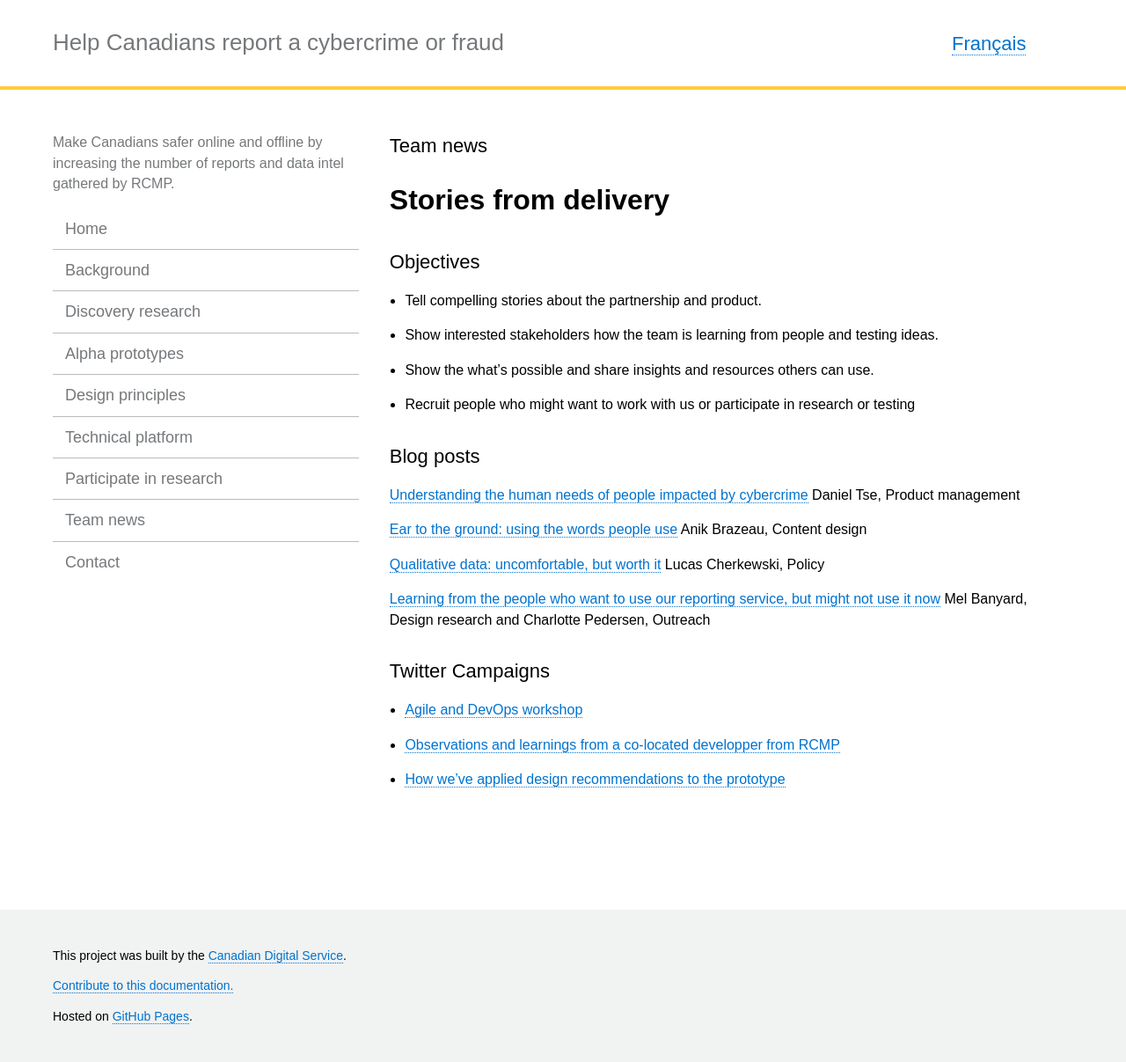
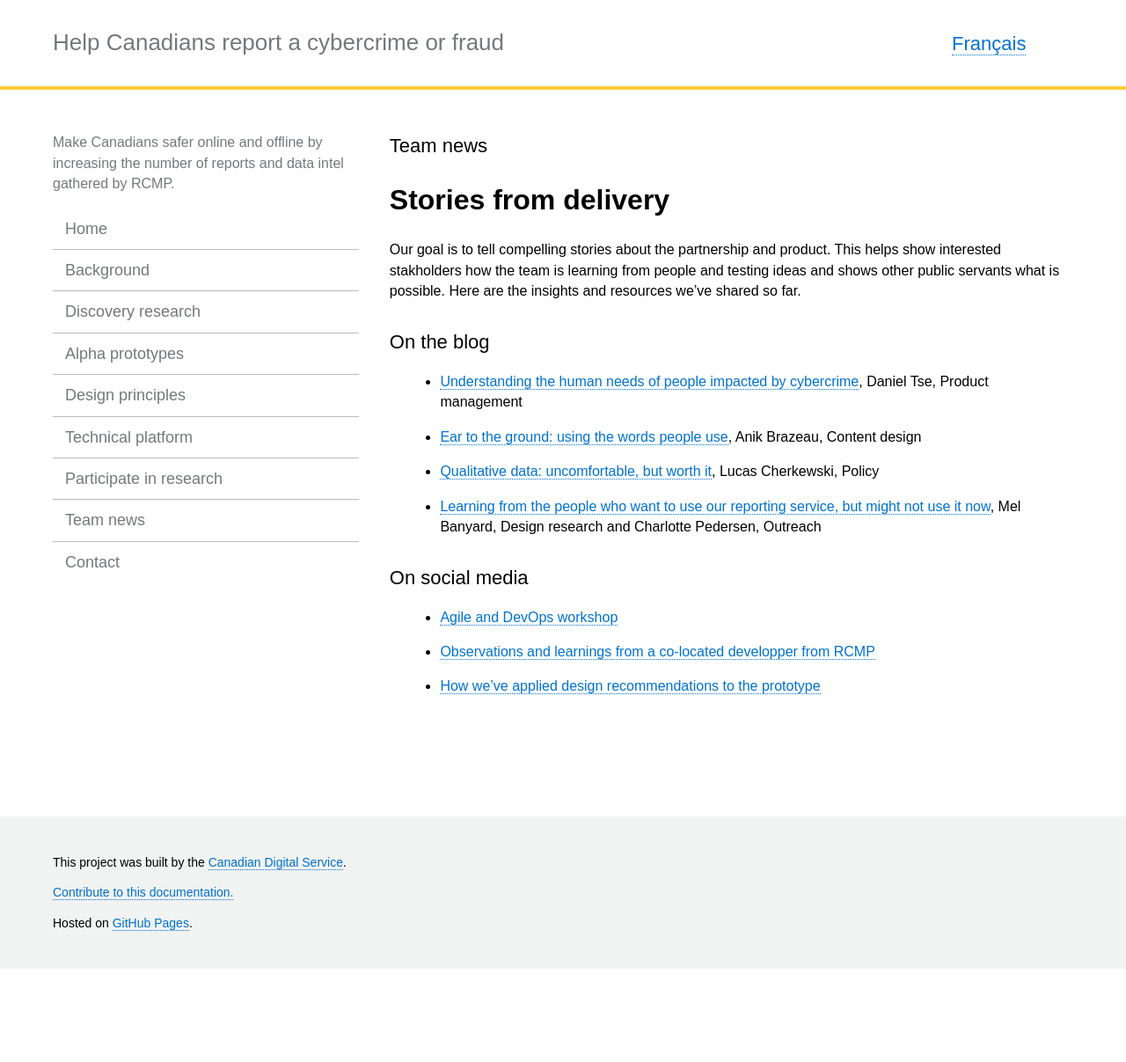
Before and after one commit to cds-snc/rcmp-report-a-cybercrime-alpha-documentation, a Jekyll site: the page built from _pages/en/team-news.md, in a window 1280 px wide. Shown: the whole page at 88% size. Built offline with Jekyll 4.4.1, drawn with Linux system fonts in a browser that asks for light colours; after the commit the page ends 1101 px from its top, so only the background shows below that.

Commit message:
Update team-news.md

```diff
--- a/_pages/en/team-news.md
+++ b/_pages/en/team-news.md
@@ -8,27 +8,18 @@ trans_url: "/nouvelles-dequipe/"
 
 # Stories from delivery
 
-## Objectives
-* Tell compelling stories about the partnership and product.
-* Show interested stakeholders how the team is learning from people and testing ideas.
-* Show the what’s possible and share insights and resources others can use.
-* Recruit people who might want to work with us or participate in research or testing
+Our goal is to tell compelling stories about the partnership and product. This helps show interested stakholders how the team is learning from people and testing ideas and shows other public servants what is possible. Here are the insights and resources we've shared so far.
 
-## Blog posts
+## On the blog
+  >  * [Understanding the human needs of people impacted by cybercrime](https://digital.canada.ca/2019/05/06/understanding-the-human-needs-of-people-impacted-by-cybercrime/), Daniel Tse, Product management
 
-[Understanding the human needs of people impacted by cybercrime](https://digital.canada.ca/2019/05/06/understanding-the-human-needs-of-people-impacted-by-cybercrime/)
-Daniel Tse, Product management
+  >  * [Ear to the ground: using the words people use](https://digital.canada.ca/2019/06/06/ear-to-the-ground-using-the-words-people-use/), Anik Brazeau, Content design
 
-[Ear to the ground: using the words people use](https://digital.canada.ca/2019/06/06/ear-to-the-ground-using-the-words-people-use/)
-Anik Brazeau, Content design
+  >  * [Qualitative data: uncomfortable, but worth it](https://digital.canada.ca/2019/07/11/qualitative-data-uncomfortable-but-worth-it/), Lucas Cherkewski, Policy
 
-[Qualitative data: uncomfortable, but worth it](https://digital.canada.ca/2019/07/11/qualitative-data-uncomfortable-but-worth-it/)
-Lucas Cherkewski, Policy
+  >  * [Learning from the people who want to use our reporting service, but might not use it now](https://digital.canada.ca/2019/08/29/learning-from-the-people-who-want-to-use-our-reporting-service-but-might-not-use-it-now/), Mel Banyard, Design research and Charlotte Pedersen, Outreach
 
-[Learning from the people who want to use our reporting service, but might not use it now](https://digital.canada.ca/2019/08/29/learning-from-the-people-who-want-to-use-our-reporting-service-but-might-not-use-it-now/)
-Mel Banyard, Design research and Charlotte Pedersen, Outreach
-
-## Twitter Campaigns
-* [Agile and DevOps workshop](https://twitter.com/CDS_GC/status/1133728212708671488)
-* [Observations and learnings from a co-located developper from RCMP](https://twitter.com/CDS_GC/status/1139155596547170306)
-* [How we've applied design recommendations to the prototype](https://twitter.com/CDS_GC/status/1169675152000507904)
+## On social media
+  >  * [Agile and DevOps workshop](https://twitter.com/CDS_GC/status/1133728212708671488)
+  >  * [Observations and learnings from a co-located developper from RCMP](https://twitter.com/CDS_GC/status/1139155596547170306)
+  >  * [How we've applied design recommendations to the prototype](https://twitter.com/CDS_GC/status/1169675152000507904)
```
